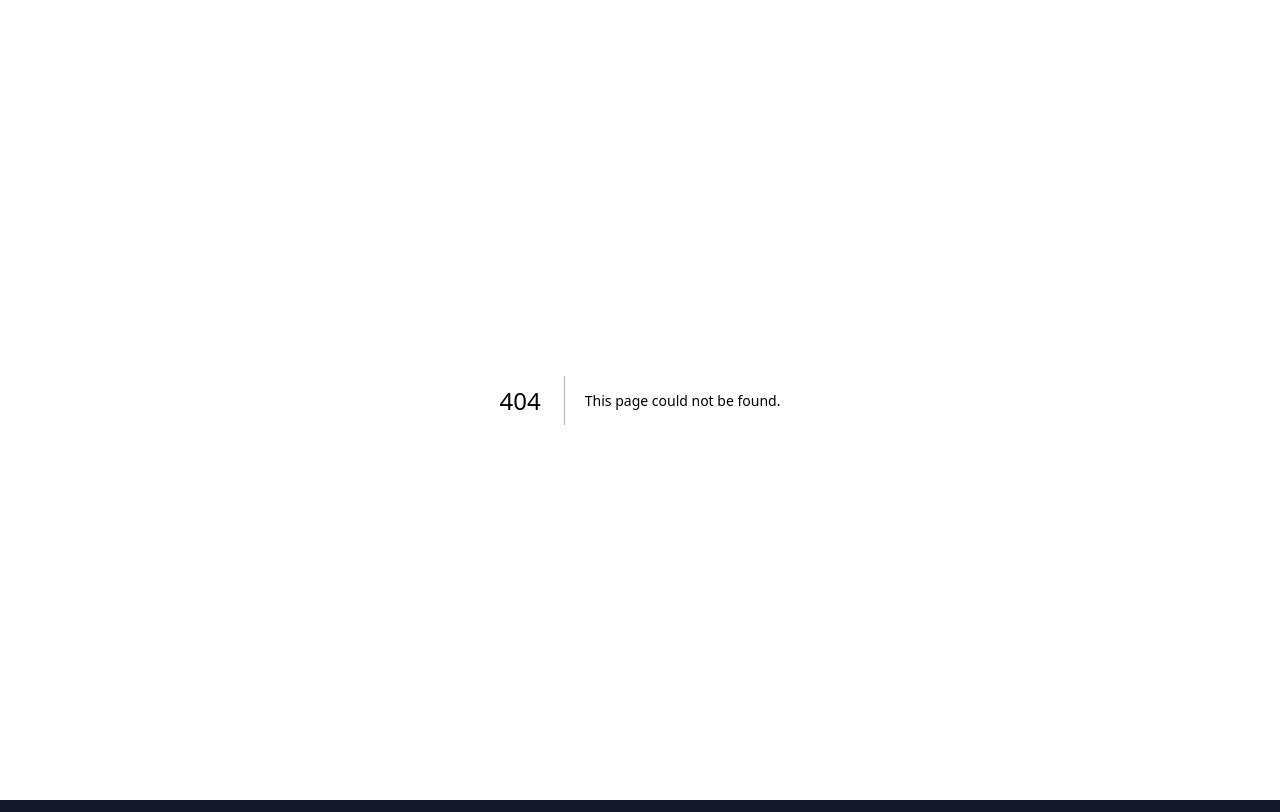
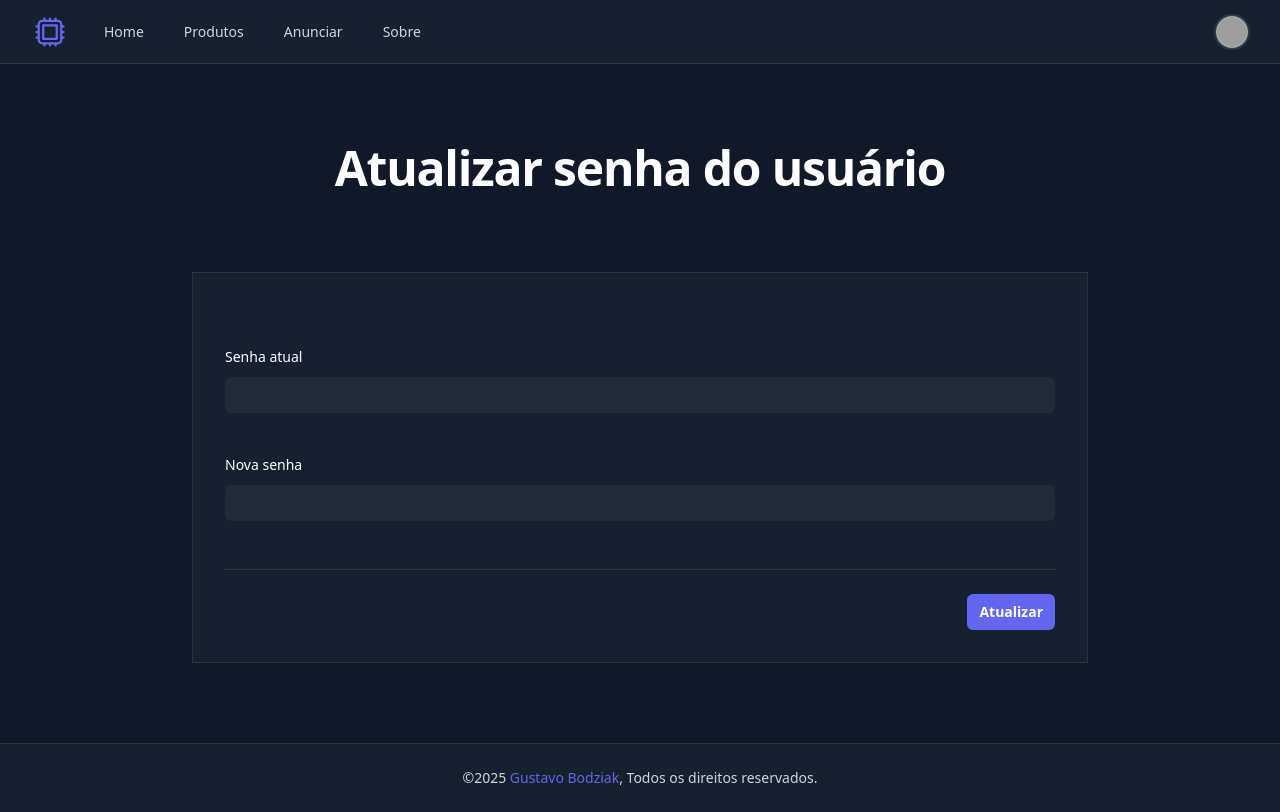
Before and after one commit to Guuzta/Techshop, a Next.js app: page /profile/settings/update/password in a window 1280 px wide. Before the commit this address had no page. Built offline with nearby package versions, Linux system fonts and the light colour scheme; grey boxes are pictures that could not be loaded.

Commit message:
criando pagina update password

```diff
--- a/src/app/profile/settings/update/page.js
+++ b/src/app/profile/settings/update/page.js
@@ -1,6 +1,7 @@
 "use client";
 
 import { useState, useEffect } from "react";
+import Link from "next/link";
 import { jwtDecode } from "jwt-decode";
 
 import { useFormik } from "formik";
@@ -49,7 +50,7 @@ export default function Update() {
       const { name, email } = values;
 
       try {
-        const res = await fetch(`${process.env.NEXT_PUBLIC_API_URL}/users`, {
+        const res = await fetch(`${process.env.NEXT_PUBLIC_API_URL}/users/me`, {
           method: "PATCH",
           headers: {
             "Content-Type": "application/json",
@@ -156,7 +157,17 @@ export default function Update() {
               </div>
             </div>
 
-            <div className="mt-6 flex items-center justify-end gap-x-6">
+            <div className="mt-6 flex flex-col items-center gap-y-4 lg:justify-between lg:flex-row">
+              <p className="text-center text-sm/6 text-gray-400">
+                Deseja alterar sua senha?
+                <Link
+                  href="/profile/settings/update/password"
+                  className="font-semibold text-indigo-400 hover:text-indigo-300"
+                >
+                  Clique aqui
+                </Link>
+              </p>
+
               <button
                 type="submit"
                 className={`rounded-md bg-indigo-500 px-3 py-2 text-sm font-semibold text-white focus-visible:outline-2 focus-visible:outline-offset-2 focus-visible:outline-indigo-500
--- /dev/null
+++ b/src/app/profile/settings/update/password/page.js
@@ -0,0 +1,180 @@
+"use client";
+
+import { useState, useEffect } from "react";
+import { jwtDecode } from "jwt-decode";
+
+import { useFormik } from "formik";
+import passwordSchema from "./passwordSchema";
+
+import NavBar from "@/components/NavBar";
+import Footer from "@/components/Footer";
+import SuccessModal from "@/components/SuccessModal";
+import ErrorToast from "@/components/ErrorToast";
+
+export default function Update() {
+  const [isOpen, setIsOpen] = useState(false);
+  const [errorMessage, setErrorMessage] = useState("");
+  const [showToast, setShowToast] = useState(false);
+
+  const handleShowToast = () => {
+    setShowToast(true);
+
+    setTimeout(() => {
+      setShowToast(false);
+    }, 3000);
+  };
+
+  const formik = useFormik({
+    initialValues: {
+      currentPassword: "",
+      newPassword: "",
+    },
+    enableReinitialize: true,
+    validationSchema: passwordSchema,
+    onSubmit: async (values) => {
+      const token = localStorage.getItem("accessToken");
+
+      const { currentPassword, newPassword } = values;
+
+      try {
+        const res = await fetch(
+          `${process.env.NEXT_PUBLIC_API_URL}/users/me/password`,
+          {
+            method: "PATCH",
+            headers: {
+              "Content-Type": "application/json",
+              Authorization: `Bearer ${token}`,
+            },
+            body: JSON.stringify({
+              currentPassword,
+              newPassword,
+            }),
+          },
+        );
+
+        if (res.ok) {
+          setIsOpen(true);
+          formik.resetForm();
+
+          return;
+        }
+
+        const data = await res.json();
+        setErrorMessage(data.errors[0]);
+
+        handleShowToast();
+      } catch (error) {
+        console.log("teste");
+        handleShowToast();
+        console.log(error);
+      }
+    },
+  });
+
+  return (
+    <>
+      <NavBar />
+      <div className="text-center mt-20">
+        <h1 className="mb-2 text-5xl font-semibold tracking-tight text-balance text-white sm:text-5xl">
+          Atualizar senha do usuário
+        </h1>
+      </div>
+
+      <main className="mx-8 my-20 max-w-sm px-4 py-8 border border-gray-300/10 bg-gray-800/50 scheme-dark mx-auto  sm:px-6 lg:max-w-4xl lg:px-8 lg:mx-auto">
+        <form onSubmit={formik.handleSubmit} action="#" method="POST">
+          <div className="space-y-12">
+            <div className="border-b border-white/10 pb-12">
+              <div className="mt-10 grid grid-cols-1 gap-x-6 gap-y-8 sm:grid-cols-6">
+                <div className="col-span-full">
+                  <label
+                    htmlFor="name"
+                    className="block text-sm/6 font-medium text-white"
+                  >
+                    Senha atual
+                  </label>
+                  <div className="mt-2">
+                    <input
+                      id="currentPassword"
+                      type="password"
+                      value={formik.values.currentPassword}
+                      onChange={formik.handleChange}
+                      onBlur={formik.handleBlur}
+                      name="currentPassword"
+                      autoComplete="given-currentPassword"
+                      className={`block w-full rounded-md bg-white/5 px-3 py-1.5 text-base text-white outline-1 -outline-offset-1 outline-white/10 placeholder:text-gray-500 focus:outline-2 focus:-outline-offset-2 focus:outline-indigo-500 sm:text-sm/6
+                      ${formik.touched.currentPassword && formik.errors.currentPassword && "border border-red-500 focus:border-0"}`}
+                    />
+
+                    {formik.touched.currentPassword &&
+                      formik.errors.currentPassword && (
+                        <span className="block italic mt-2 text-sm text-red-500">
+                          {formik.errors.currentPassword}
+                        </span>
+                      )}
+                  </div>
+                </div>
+              </div>
+
+              <div className="mt-10 grid grid-cols-1 gap-x-6 gap-y-8 sm:grid-cols-6">
+                <div className="col-span-full">
+                  <label
+                    htmlFor="name"
+                    className="block text-sm/6 font-medium text-white"
+                  >
+                    Nova senha
+                  </label>
+                  <div className="mt-2">
+                    <input
+                      id="newPassword"
+                      type="password"
+                      value={formik.values.newPassword}
+                      onChange={formik.handleChange}
+                      onBlur={formik.handleBlur}
+                      name="newPassword"
+                      autoComplete="given-newPassword"
+                      className={`block w-full rounded-md bg-white/5 px-3 py-1.5 text-base text-white outline-1 -outline-offset-1 outline-white/10 placeholder:text-gray-500 focus:outline-2 focus:-outline-offset-2 focus:outline-indigo-500 sm:text-sm/6
+                      ${formik.touched.newPassword && formik.errors.newPassword && "border border-red-500 focus:border-0"}`}
+                    />
+
+                    {formik.touched.newPassword &&
+                      formik.errors.newPassword && (
+                        <span className="block italic mt-2 text-sm text-red-500">
+                          {formik.errors.newPassword}
+                        </span>
+                      )}
+                  </div>
+                </div>
+              </div>
+            </div>
+          </div>
+
+          <div className="mt-6 flex items-center justify-end gap-x-6">
+            <button
+              type="submit"
+              className={`rounded-md bg-indigo-500 px-3 py-2 text-sm font-semibold text-white focus-visible:outline-2 focus-visible:outline-offset-2 focus-visible:outline-indigo-500
+              ${formik.isSubmitting ? "opacity-50 bg-gray-500" : ""}`}
+              disabled={formik.isSubmitting}
+            >
+              {formik.isSubmitting
+                ? "Atualizando senha do usuário..."
+                : "Atualizar"}
+            </button>
+          </div>
+
+          {isOpen && (
+            <SuccessModal
+              closeModal={() => setIsOpen(false)}
+              title="Sua senha foi atualizada com sucesso!"
+              showConfirmButton={true}
+              showDenyButton={false}
+            />
+          )}
+        </form>
+      </main>
+
+      <ErrorToast showToast={showToast} errorMessage={errorMessage} />
+
+      <Footer />
+    </>
+  );
+}
--- /dev/null
+++ b/src/app/profile/settings/update/password/passwordSchema.js
@@ -0,0 +1,12 @@
+import { object, string } from "yup";
+
+const productSchema = object({
+  currentPassword: string()
+    .required("Campo senha atual é obrigatório")
+    .min(6, "A senha atual precisa ter no mínimo 6 caracteres"),
+  newPassword: string()
+    .required("Campo nova senha é obrigatório")
+    .min(6, "A nova senha precisa ter no mínimo 6 caracteres"),
+});
+
+export default productSchema;
--- a/src/components/ErrorToast.js
+++ b/src/components/ErrorToast.js
@@ -1,4 +1,7 @@
-export default function ErrorToast({ showToast }) {
+export default function ErrorToast({
+  showToast,
+  errorMessage = "Ops, ocorreu um erro!",
+}) {
   return (
     <div
       className={` bg-red-300 px-6 py-4 mx-2 my-4 rounded-md text-lg flex items-center mx-auto max-w-lg
@@ -21,7 +24,7 @@ export default function ErrorToast({ showToast }) {
           d="M11.983,0a12.206,12.206,0,0,0-8.51,3.653A11.8,11.8,0,0,0,0,12.207,11.779,11.779,0,0,0,11.8,24h.214A12.111,12.111,0,0,0,24,11.791h0A11.766,11.766,0,0,0,11.983,0ZM10.5,16.542a1.476,1.476,0,0,1,1.449-1.53h.027a1.527,1.527,0,0,1,1.523,1.47,1.475,1.475,0,0,1-1.449,1.53h-.027A1.529,1.529,0,0,1,10.5,16.542ZM11,12.5v-6a1,1,0,0,1,2,0v6a1,1,0,1,1-2,0Z"
         ></path>
       </svg>
-      <span className="text-red-800"> Ops, ocorreu um erro!</span>
+      <span className="text-red-800">{errorMessage}</span>
     </div>
   );
 }
```
